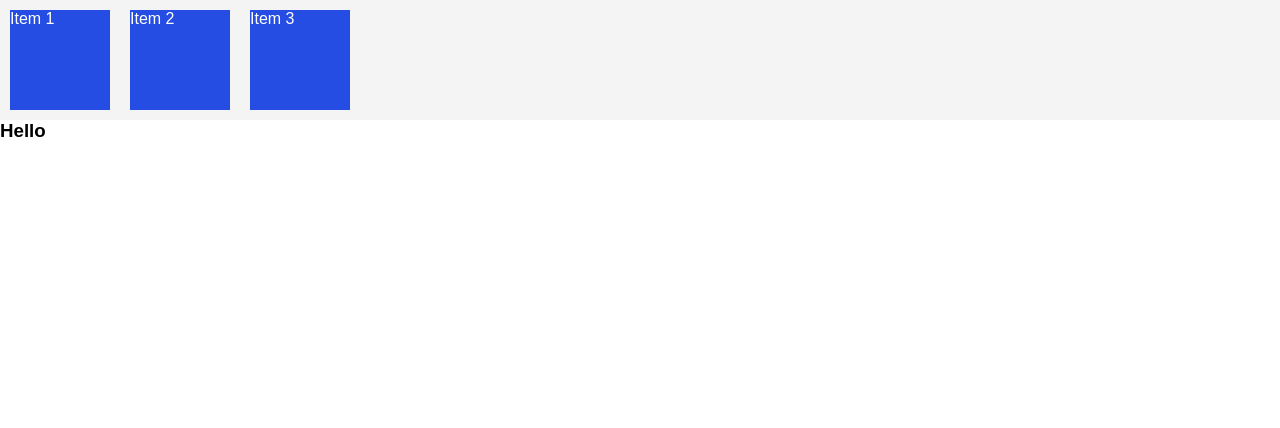
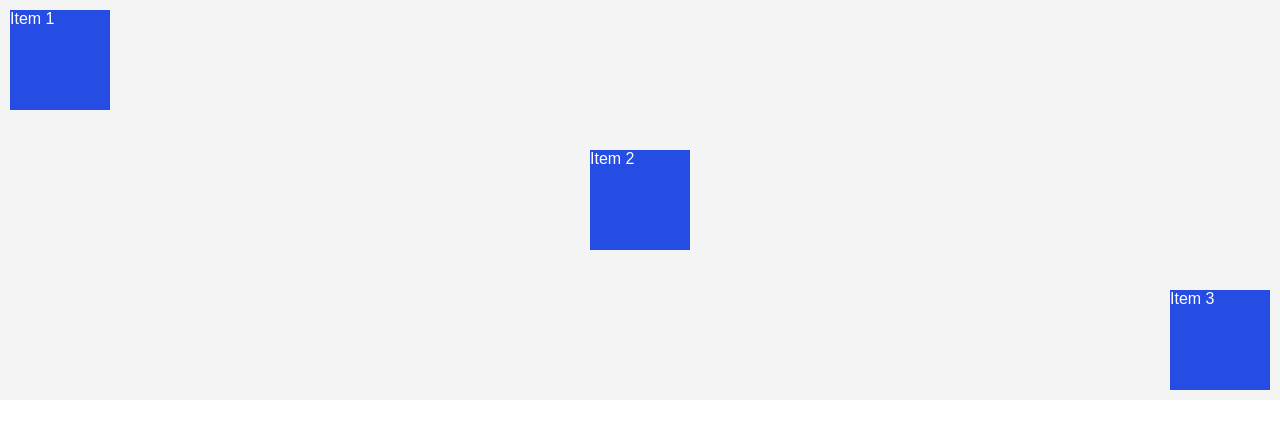
Before and after one commit to danielerhabor/flex-crash, a React (Create React App) app: page / in a window 1280 px wide. Shown: the top 428 px of the page. Built offline with nearby package versions, Linux system fonts and the light colour scheme.

Commit message:
Trying Out Aligning Items using the `justify-content` for main axis and `align-items` for cross-axis & and aligning each flex item individually using `align-self`

```diff
--- a/src/App.module.css
+++ b/src/App.module.css
@@ -1,12 +1,9 @@
 .flexContainer {
-  /* display: flex; */
+  height: 400px;
+  display: flex;
   background-color: #f4f4f4;
-}
-
-.flexContainer::after {
-  content: '';
-  clear: both;
-  display: block;
+  justify-content: space-between;
+  align-items: center;
 }
 
 .item {
@@ -15,5 +12,16 @@
   background: #254de4;
   color: #fff;
   margin: 10px;
-  float: left;
 }
+
+.item:nth-of-type(1) {
+  align-self: start;
+}
+
+.item:nth-of-type(2) {
+  align-self: center;
+}
+
+.item:nth-of-type(3) {
+  align-self: end;
+}
--- a/src/App.tsx
+++ b/src/App.tsx
@@ -8,7 +8,6 @@
         <div className={styles.item}>Item 2</div>
         <div className={styles.item}>Item 3</div>
       </div>
-      <h3>Hello</h3>
     </>
   );
 };
```
